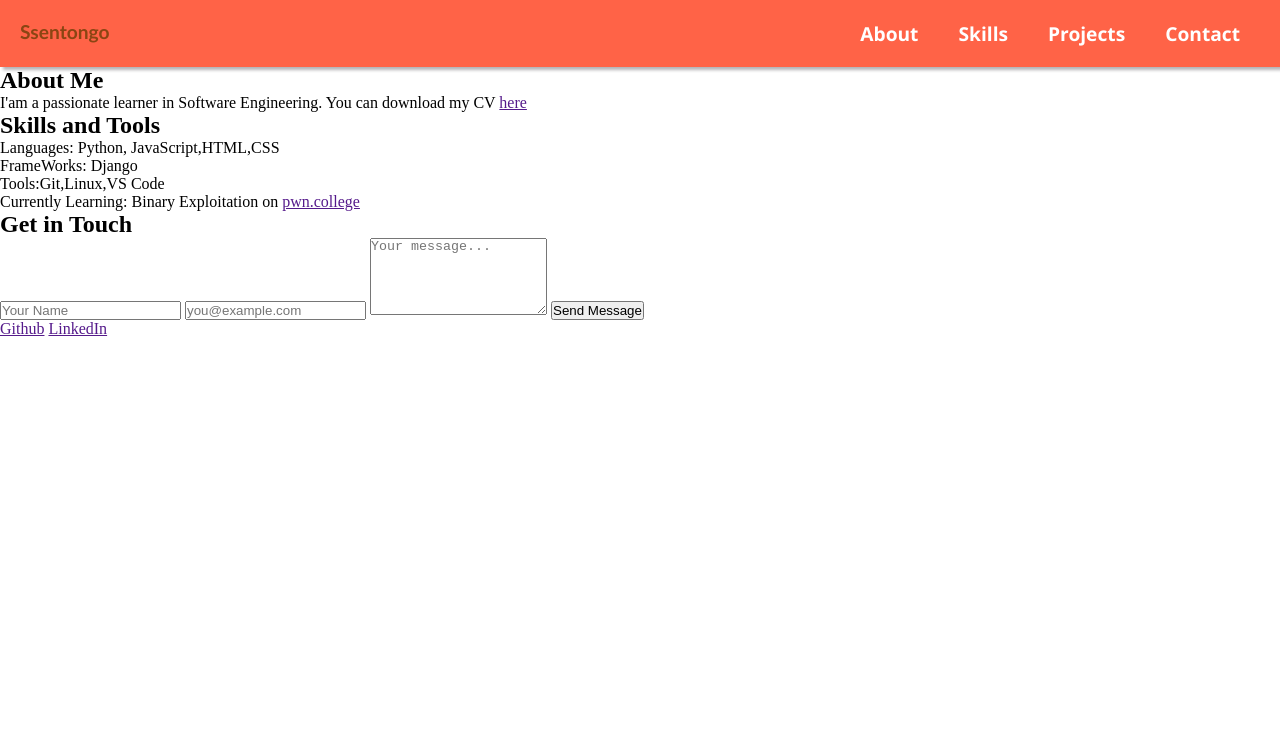
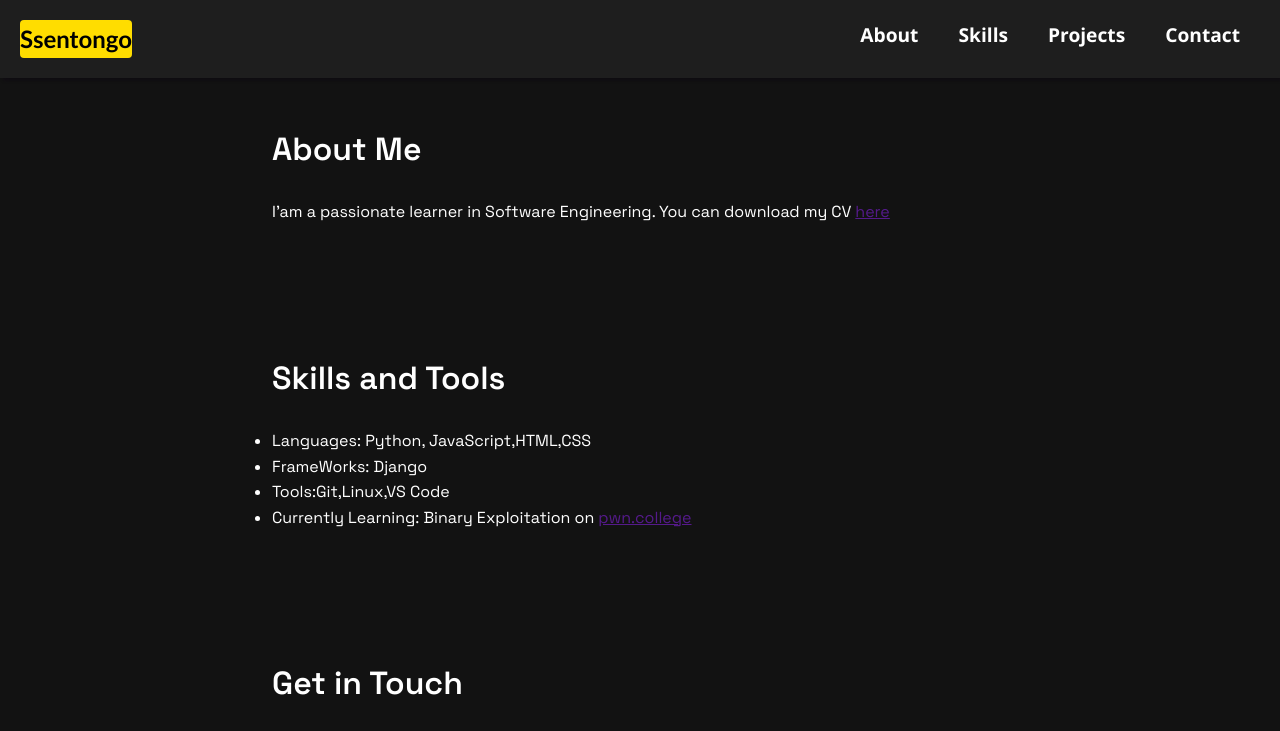
Before and after one commit to ssentongojosh/myCV, a plain HTML site: page index.html in a window 1280 px wide. Shown: the top 731 px of the page. Drawn offline with Linux system fonts and the light colour scheme.

Commit message:
basic css styling for the CV

```diff
--- a/index.html
+++ b/index.html
@@ -5,6 +5,10 @@
     <meta name="viewport" content="width=device-width, initial-scale=1.0" />
     <title>myCV</title>
     <link rel="stylesheet" href="styles/styles.css" />
+    <link
+      rel="stylesheet"
+      href="https://fonts.googleapis.com/css?family=Space+Grotesk:wght@400;600&display=swap"
+    />
   </head>
   <body>
     <nav>
@@ -12,9 +16,9 @@
         <label for="logo" class="myLogo">Ssentongo</label>
         <ul class="links">
           <li><a href="#About">About</a></li>
-          <li><a href="">Skills</a></li>
-          <li><a href="">Projects</a></li>
-          <li><a href="">Contact</a></li>
+          <li><a href="#skills">Skills</a></li>
+          <li><a href="#projects">Projects</a></li>
+          <li><a href="#contact">Contact</a></li>
         </ul>
       </div>
     </nav>
--- a/styles/styles.css
+++ b/styles/styles.css
@@ -1,23 +1,39 @@
 * {
   margin: 0;
   padding: 0;
+  box-sizing: border-box;
+  font-family: "Space Grotesk", sans-serif;
+}
+
+:root {
+  --bg-color: #121212;
+  --text-color: #fff;
+  --accent-color: #ffdd00;
 }
 
 body {
   min-height: 100vh;
+  background-color: var(--bg-color);
+  color: var(--text-color);
+  line-height: 1.6;
+  padding-top: 60px;
 }
 
 .nav {
-  background-color: tomato;
+  position: fixed;
+  top: 0;
+  background-color: #1e1e1e;
   box-shadow: 3px 3px 3px rgba(12, 1, 19, 0.3);
   padding: 20px;
   display: flex;
   justify-content: flex-end;
+  z-index: 1000;
+  width: 100%;
 }
 
 div.nav a {
   text-decoration: none;
-  padding: 0 20px ;
+  padding: 0 20px;
   font-family: "Segoe UI", Tahoma, Geneva, Verdana, sans-serif;
   font-size: larger;
   color: white;
@@ -37,23 +53,23 @@ div.nav li {
   overflow-wrap: break-word;
 }
 
-
-div.nav a.myLogo {
-  color: rgb(73, 58, 58);
+div.nav .myLogo {
+  color: black;
+  background-color: var(--accent-color);
   font-size: 1.5em;
   font-weight: bold;
-  font-family: jokerman;
+  border-radius: 4px;
 }
 
-div.nav a.myLogo:hover {
-  color: black;
+div.nav .myLogo:hover {
+  color: #fff;
 }
-div.nav a.myLogo:focus {
+div.nav .myLogo:focus {
   color: rgb(58, 3, 110);
 }
 
 div.nav a:hover {
-  color: rgb(58, 3, 110);
+  color: var(--accent-color);
 }
 
 div.nav a::after {
@@ -73,20 +89,74 @@ div.nav a:hover::after {
   width: 90%;
 }
 
-label.myLogo{
+label.myLogo {
   font-size: larger;
-  font-family: 'Gill Sans', 'Gill Sans MT', Calibri, 'Trebuchet MS', sans-serif;
+  font-family: "Gill Sans", "Gill Sans MT", Calibri, "Trebuchet MS", sans-serif;
   font-weight: bold;
-  color:saddlebrown;
+  color: saddlebrown;
   margin-right: auto;
 }
 
-@media(max-width:550px){
-   .links{
+section {
+  padding: 4rem 2rem;
+  max-width: 800px;
+  margin: 0 auto;
+}
+
+h2 {
+  font-size: 2rem;
+  margin-bottom: 1.5rem;
+}
+
+form {
+  display: flex;
+  flex-direction: column;
+  gap: 1rem;
+}
+
+input,
+textarea {
+  padding: 0.75rem;
+  border: none;
+  border-radius: 4px;
+  font-size: 1rem;
+  background-color: #1e1e1e;
+  color: var(--text-color);
+  border: 1px solid #333;
+}
+
+input:focus,
+textarea:focus {
+  border-color: var(--accent-color);
+  outline: none;
+}
+
+button {
+  background-color: var(--accent-color);
+  color: #000;
+  padding: 0.75rem;
+  border: none;
+  border-radius: 4px;
+  font-weight: bold;
+  cursor: pointer;
+  transition: transform 0.2s;
+}
+
+button:hover {
+  transform: scale(1.05);
+}
+
+.social-links a {
+  color: var(--accent-color);
+  margin-right: 1rem;
+  text-decoration: none;
+}
+
+@media (max-width: 550px) {
+  .links {
     display: none;
-
-   }
-   .myLogo{
+  }
+  .myLogo {
     margin: auto;
-   }
+  }
 }
```
